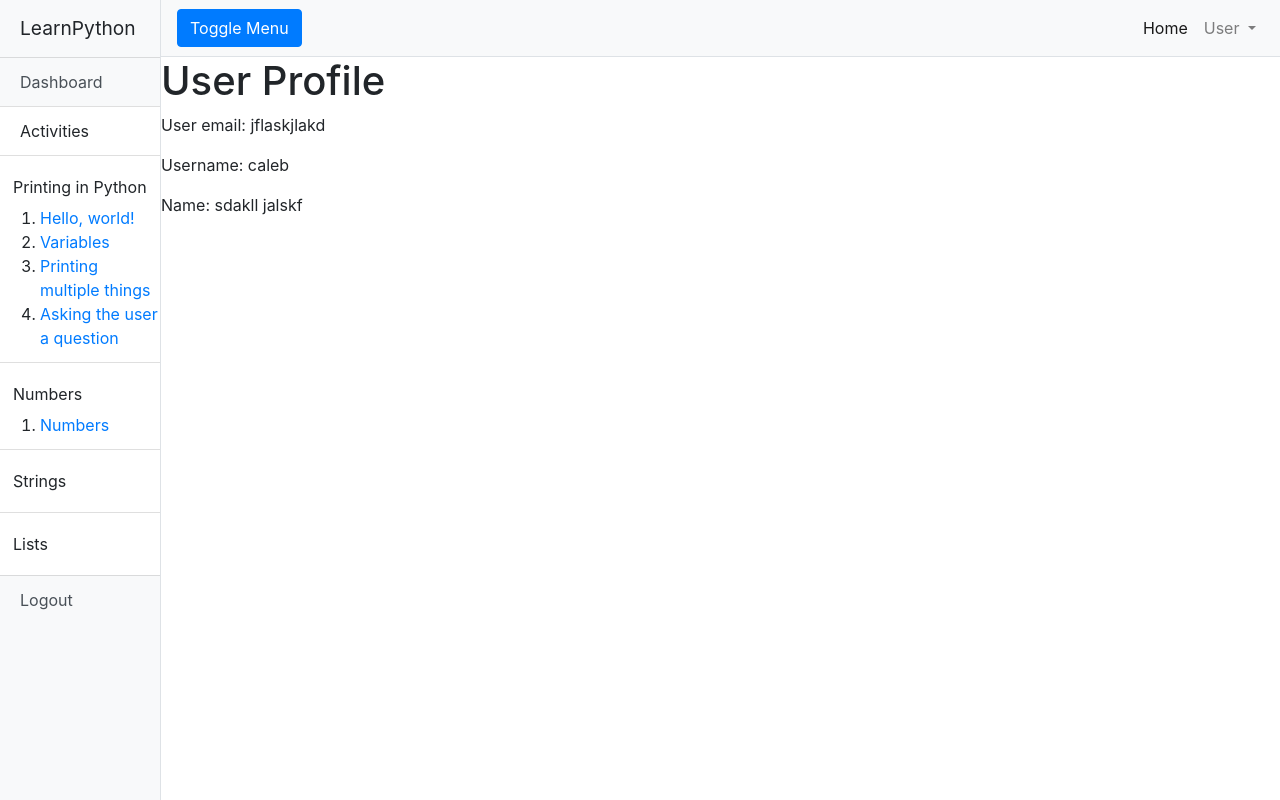
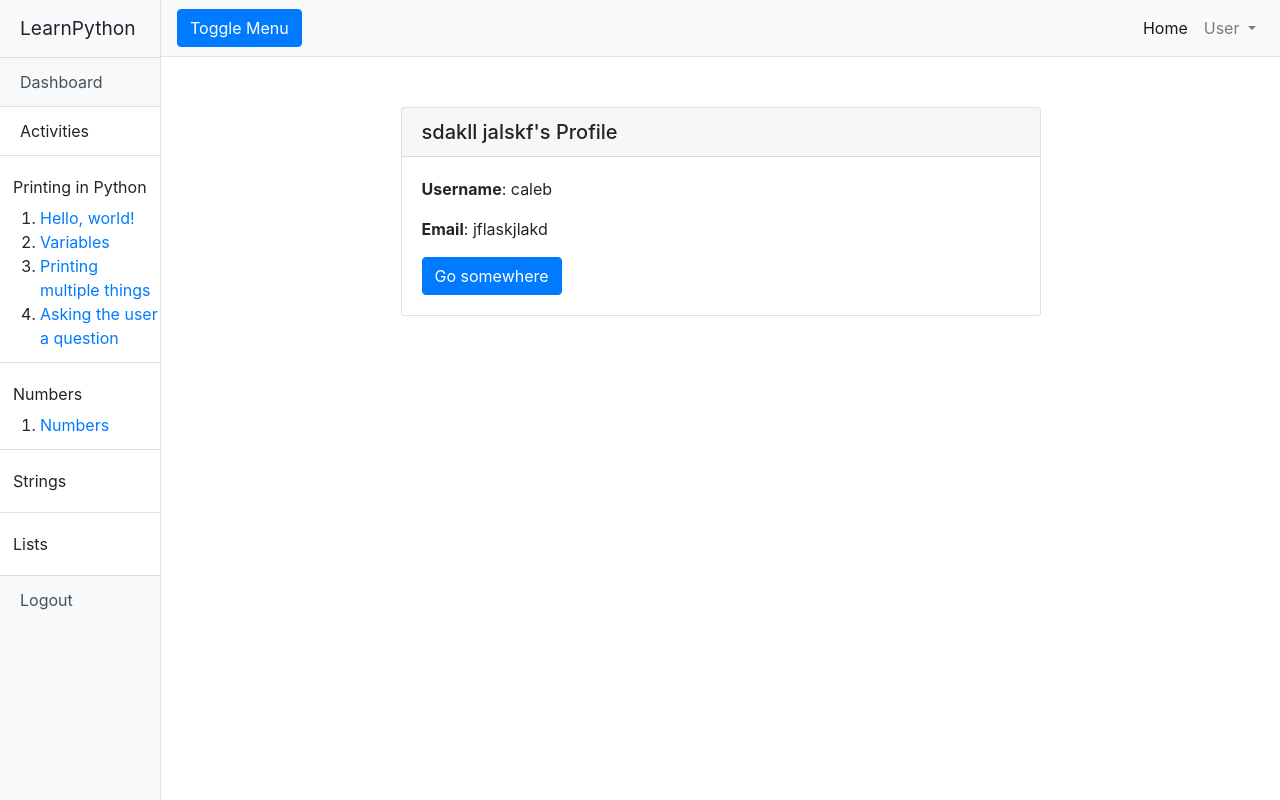
Before and after one commit to mrblue6ix/CITS3403Project, a Flask app: page /profile in a window 1280 px wide. Run offline with Flask 2, Linux system fonts and the light colour scheme; a user stored in the database is signed in; data comes from the database, SQL or seed files in the repository; some libraries are stand-ins or nearby versions.

Commit message:
cleaned up cards and put into css

```diff
--- a/app/templates/login.html
+++ b/app/templates/login.html
@@ -1,7 +1,7 @@
 {% extends "base.html" %}
 
 {% block content %}
-    <div class="card mx-auto" style='margin-top: 50px; width: 20rem;'>
+    <div class="card mx-auto login">
         <div class="card-header">
             Login
         </div>
--- a/app/templates/profile.html
+++ b/app/templates/profile.html
@@ -1,9 +1,16 @@
 {% extends "base.html" %}
 {% block title %}Profile{% endblock %}
 {% block content %}
-    <h1>User Profile</h1>
+<div class="card mx-auto profile">
+    <h5 class="card-header">{{current_user.firstname}} {{current_user.lastname}}'s Profile</h5>
+    <div class="card-body">
+        <p><b>Username</b>: {{current_user.username}}</p>
+        <p><b>Email</b>: {{current_user.email}}</p>
+        <a href="{{url_for('index')}}" class="btn btn-primary">Go somewhere</a>
 
-    <p>User email: {{current_user.email}}</p>
-    <p>Username: {{current_user.username}}</p>
-    <p>Name: {{current_user.firstname}} {{current_user.lastname}}</p>
+    </div>
+</div>
+
+
+
 {% endblock %}
--- a/app/templates/register.html
+++ b/app/templates/register.html
@@ -1,7 +1,7 @@
 {% extends "base.html" %}
 
 {% block content %}
-    <div class="card mx-auto" style='margin-top: 50px; width:30rem;'>
+    <div class="card mx-auto registration">
         <div class="card-header">
             Register
         </div>
```
